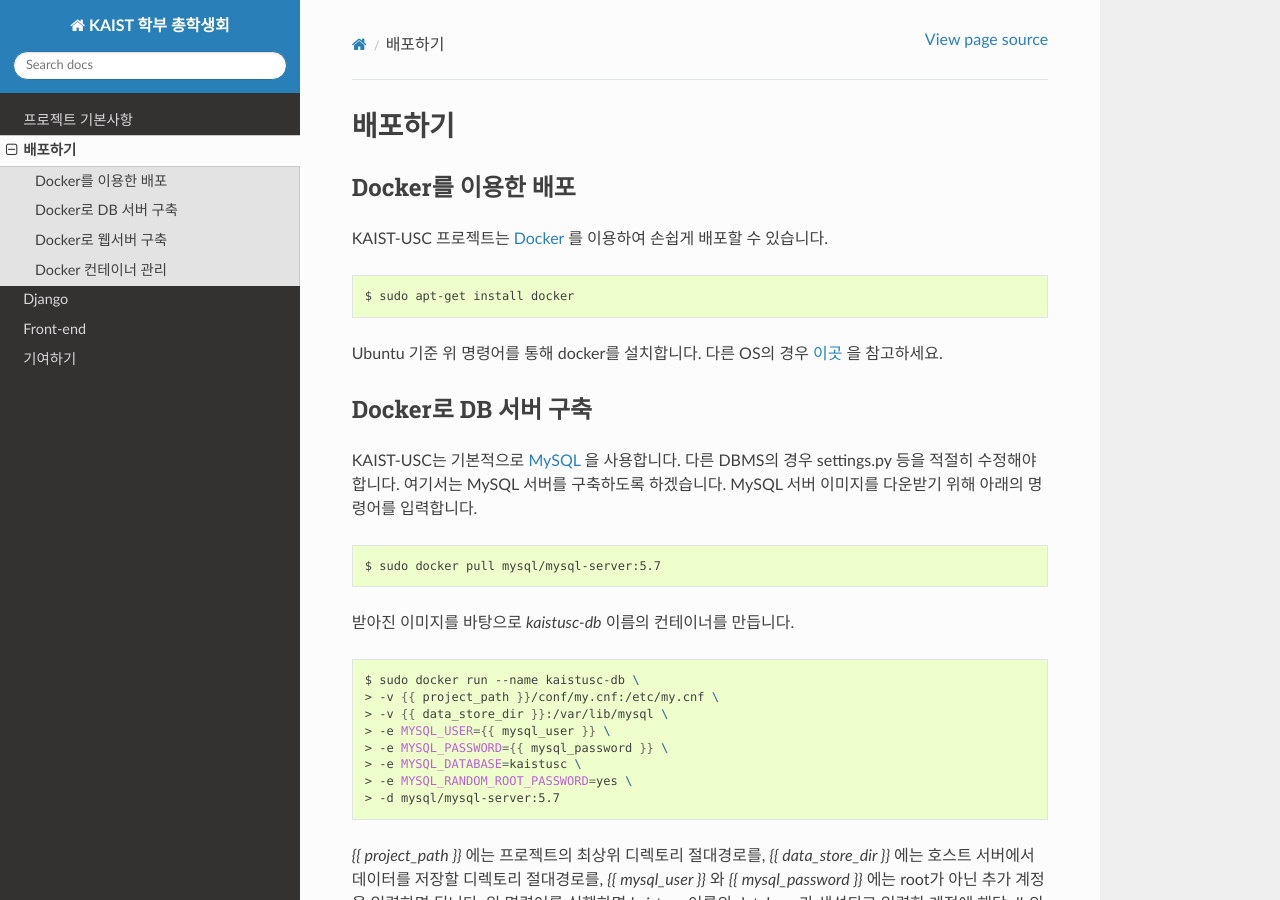
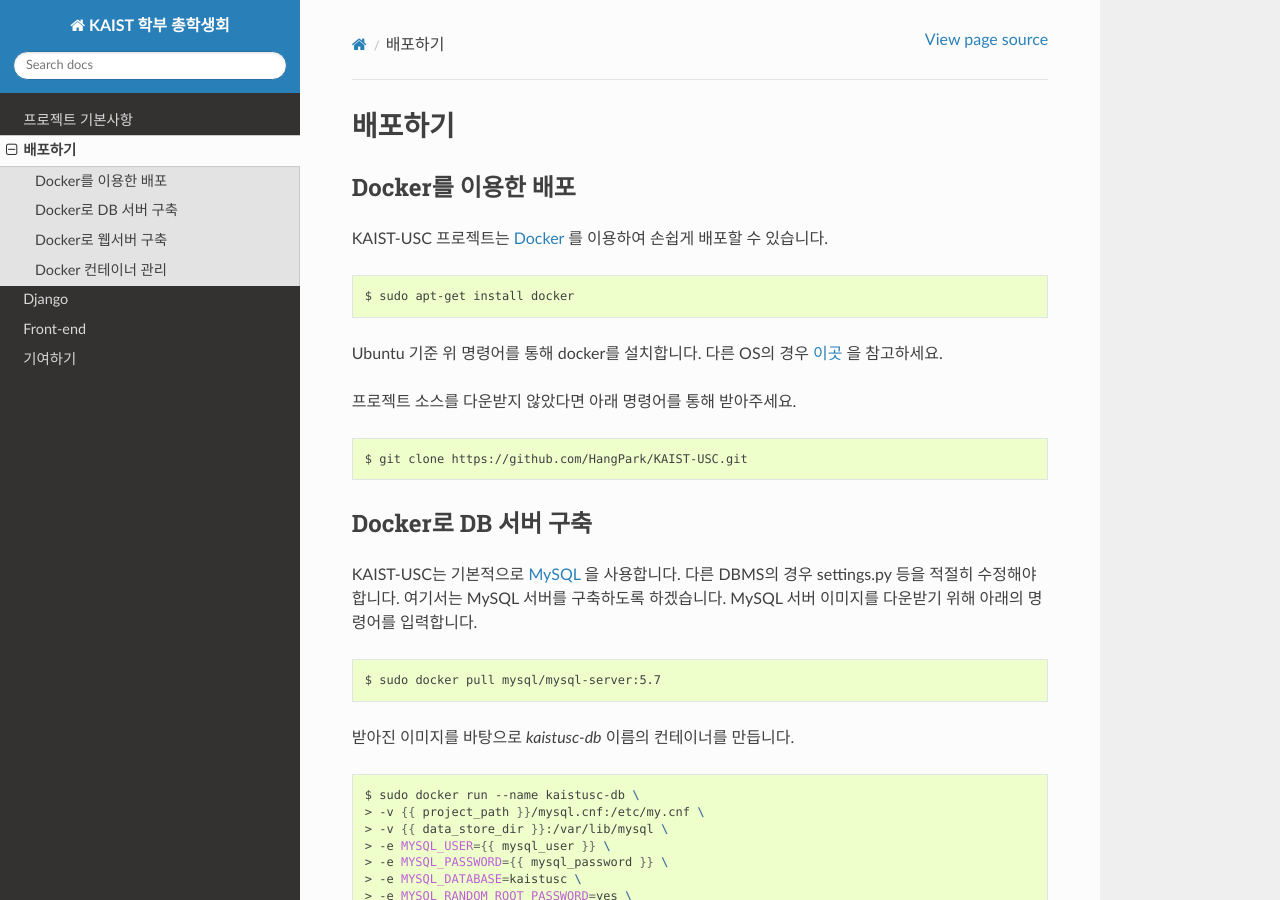
Before and after one commit to hangpark/kaistusc, a Sphinx documentation site: the page built from docs/production.rst, in a window 1280 px wide and 900 px high. Built offline with Sphinx 7.4.7 and the Read the Docs theme 2.0.0, drawn with Linux system fonts in a browser that asks for light colours; some of the changed text lies outside the part shown.

Commit message:
Fixed #10 -- Update production document

```diff
--- a/docs/production.rst
+++ b/docs/production.rst
@@ -11,6 +11,12 @@ KAIST-USC 프로젝트는 Docker_ 를 이용하여 손쉽게 배포할 수 있
     $ sudo apt-get install docker
 
 Ubuntu 기준 위 명령어를 통해 docker를 설치합니다. 다른 OS의 경우 이곳__ 을 참고하세요.
+
+프로젝트 소스를 다운받지 않았다면 아래 명령어를 통해 받아주세요.
+
+.. code-block:: bash
+
+    $ git clone https://github.com/HangPark/KAIST-USC.git
 
 Docker로 DB 서버 구축
 ---------------------
@@ -26,7 +32,7 @@ KAIST-USC는 기본적으로 MySQL_ 을 사용합니다. 다른 DBMS의 경우 s
 .. code-block:: bash
 
     $ sudo docker run --name kaistusc-db \
-    > -v {{ project_path }}/conf/my.cnf:/etc/my.cnf \
+    > -v {{ project_path }}/mysql.cnf:/etc/my.cnf \
     > -v {{ data_store_dir }}:/var/lib/mysql \
     > -e MYSQL_USER={{ mysql_user }} \
     > -e MYSQL_PASSWORD={{ mysql_password }} \
```
Also changed, not shown: other parts of docs/production.rst (+1 -1 lines).
